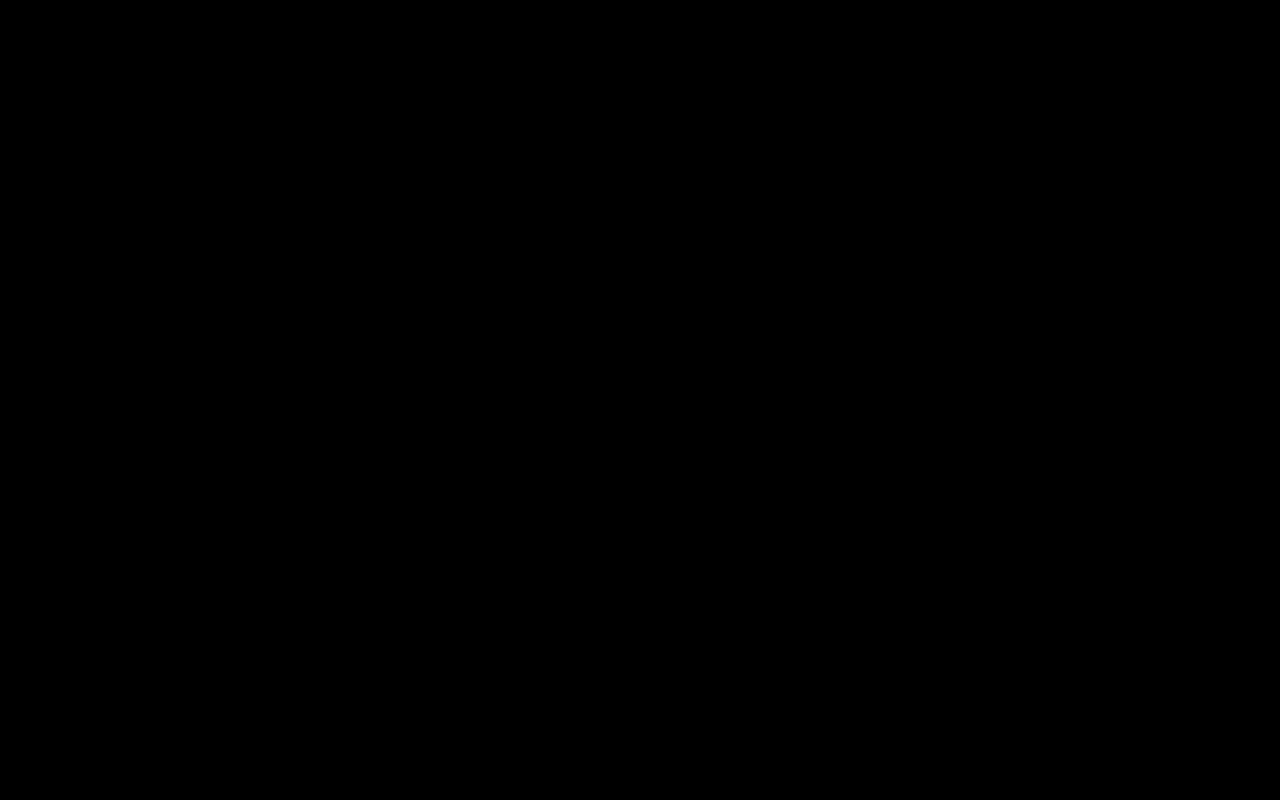
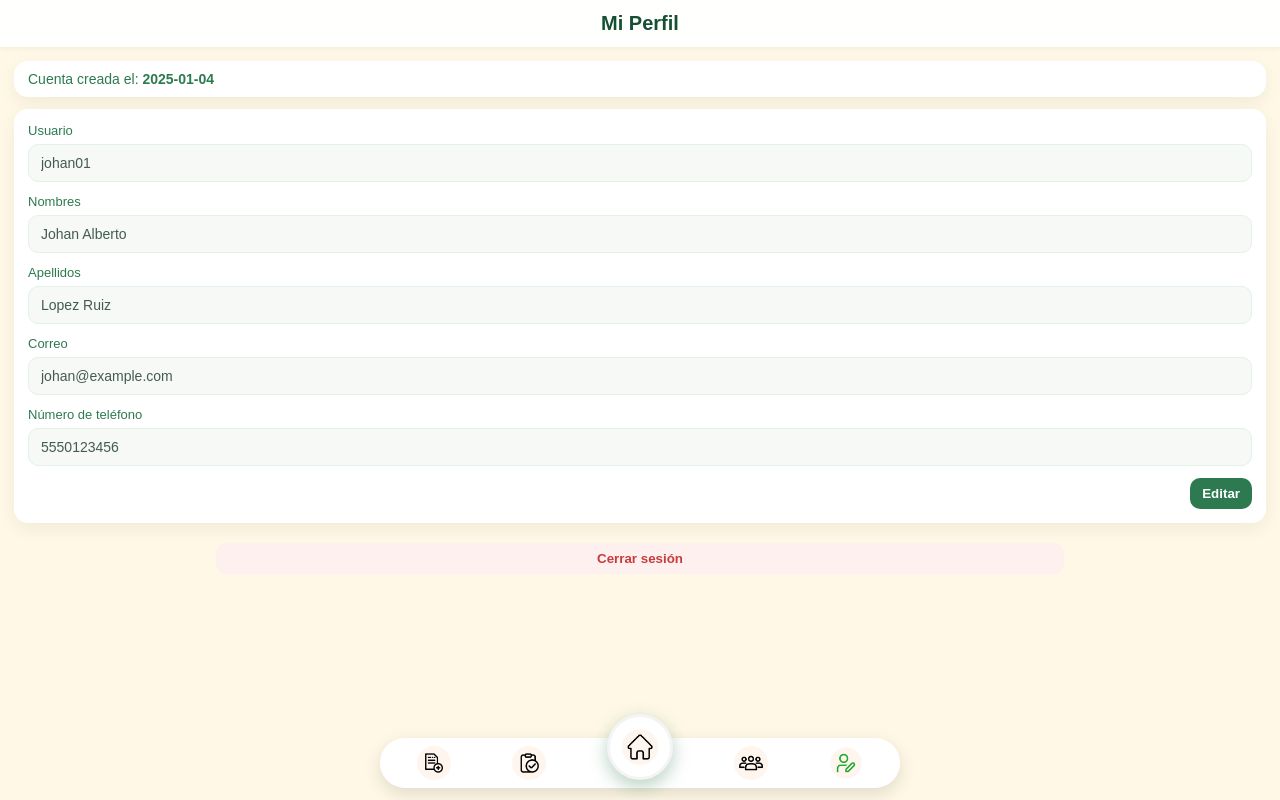
Before and after one commit to jerh011/ReportaUTS, a React (Vite) app: page /profile in a window 1280 px wide. Before the commit this address had no page. Built offline with nearby package versions, Linux system fonts and the light colour scheme.

Commit message:
Add user profile view/edit screen with validations

```diff
--- a/src/App.tsx
+++ b/src/App.tsx
@@ -4,6 +4,7 @@ import Register from "./pages/Register";
 import Home from "./pages/Home";
 import CreateReport from "./pages/CreateReport";
 import ReportesComunidad from "./pages/ReportesComunidad";
+import PerfilUsuario from "./pages/PerfilUsuario";
 
 export default function App() {
   return (
@@ -22,7 +23,11 @@ export default function App() {
         {/* Página de crear un reporte */}
         <Route path="/create" element={<CreateReport />} />
 
+        {/* Página de reportes de la comunidad */}
         <Route path="/community" element={<ReportesComunidad />} />
+
+        {/* Página de perfil del usuario */}
+        <Route path="/profile" element={<PerfilUsuario />} />
       </Routes>
     </BrowserRouter>
   );
--- /dev/null
+++ b/src/pages/PerfilUsuario.css
@@ -0,0 +1,136 @@
+/* PerfilUsuario.css */
+:root {
+  --bg: #fff8e6;
+  --card: #ffffff;
+  --accent: #2d7a50;
+  --muted: #6b8b75;
+  --soft-border: #e3f1e7;
+  --shadow: 0 6px 18px rgba(0,0,0,0.06);
+  --danger: #c83b3b;
+}
+
+.perfil-container {
+  min-height: 100vh;
+  background: var(--bg);
+  padding-bottom: 120px;
+  font-family: "Poppins", sans-serif;
+}
+
+/* HEADER */
+.perfil-header {
+  position: sticky;
+  top: 0;
+  z-index: 60;
+  display: flex;
+  justify-content: center;
+  align-items: center;
+  background: rgba(255,255,255,0.95);
+  padding: 12px 16px;
+  box-shadow: 0 1px 6px rgba(0,0,0,0.06);
+}
+
+.perfil-title-centered {
+  font-size: 20px;
+  margin: 0;
+  color: #155033;
+  text-align: center;
+}
+
+/* MAIN */
+.perfil-main {
+  padding: 14px;
+}
+
+.perfil-card {
+  background: var(--card);
+  border-radius: 14px;
+  padding: 14px;
+  box-shadow: var(--shadow);
+  margin-bottom: 12px;
+}
+
+/* Tarjeta más pequeña para la fecha */
+.small-info-card {
+  padding: 10px 14px;
+}
+
+.fecha-creacion {
+  margin: 0;
+  font-size: 14px;
+  color: #2d7a50;
+}
+
+/* CAMPOS */
+.perfil-row {
+  display: flex;
+  flex-direction: column;
+  margin-bottom: 12px;
+}
+
+.perfil-row label {
+  font-size: 13px;
+  color: #2d7a50;
+  margin-bottom: 6px;
+}
+
+.perfil-row input {
+  padding: 10px 12px;
+  border-radius: 10px;
+  border: 1px solid var(--soft-border);
+  background: #fbfefb;
+  outline: none;
+  font-size: 14px;
+}
+
+.perfil-row input[readonly] {
+  background: #f6f9f6;
+  color: #445c4f;
+}
+
+/* botones dentro del card abajo-derecha */
+.perfil-actions-bottom {
+  display: flex;
+  justify-content: flex-end;
+  gap: 8px;
+  margin-top: 10px;
+}
+
+/* BOTONES */
+.btn-editar,
+.btn-cancel,
+.btn-guardar,
+.btn-logout {
+  border: none;
+  border-radius: 10px;
+  padding: 8px 12px;
+  cursor: pointer;
+  font-weight: 600;
+}
+
+.btn-editar { background: #2d7a50; color: white; }
+.btn-cancel { background: #efefef; color: #333; }
+.btn-guardar { background: var(--accent); color: white; }
+
+/* LOGOUT */
+.perfil-logout-wrap {
+  padding: 8px 20px;
+  text-align: center;
+}
+
+.small-logout-btn {
+  width: 70%;
+  background: #fff0f0;
+  color: var(--danger);
+}
+
+/* errores */
+.error {
+  color: var(--danger);
+  font-size: 12px;
+  margin-top: 6px;
+}
+
+.invalid {
+  border-color: rgba(200, 59, 59, 0.8) !important;
+  box-shadow: 0 2px 6px rgba(200,59,59,0.06);
+}
--- /dev/null
+++ b/src/pages/PerfilUsuario.tsx
@@ -0,0 +1,241 @@
+import React, { useState } from "react";
+import "./PerfilUsuario.css";
+import BottomNav from "../components/BottomNav";
+
+type UserData = {
+  username: string;
+  nombres: string;
+  apellidos: string;
+  correo: string;
+  no_cel: string | null;
+  created_at: string;
+};
+
+type UpdateUserPayload = {
+  username: string;
+  nombres: string;
+  apellidos: string;
+  correo: string;
+  no_cel: string | null;
+  password?: string;
+};
+
+export default function PerfilUsuario() {
+  const [user, setUser] = useState<UserData>({
+    username: "johan01",
+    nombres: "Johan Alberto",
+    apellidos: "Lopez Ruiz",
+    correo: "johan@example.com",
+    no_cel: "5550123456",
+    created_at: "2025-01-04",
+  });
+
+  const [editing, setEditing] = useState(false);
+  const [errors, setErrors] = useState<Record<string, string>>({});
+  const [newPassword, setNewPassword] = useState("");
+  const [confirmPassword, setConfirmPassword] = useState("");
+
+  const validate = () => {
+    const errs: Record<string, string> = {};
+
+    const namesRegex = /^[A-Za-zÁ-Úá-úÑñ]+( [A-Za-zÁ-Úá-úÑñ]+)*$/;
+    const usernameRegex = /^[A-Za-z0-9_.-]+$/;
+    const emailRegex = /^[^\s@]+@[^\s@]+\.[^\s@]+$/;
+
+    if (!namesRegex.test(user.nombres.trim())) {
+      errs.nombres = "Solo letras y un espacio entre palabras.";
+    }
+    if (!namesRegex.test(user.apellidos.trim())) {
+      errs.apellidos = "Solo letras y un espacio entre palabras.";
+    }
+    if (!usernameRegex.test(user.username.trim())) {
+      errs.username = "Solo letras, números y _, ., -";
+    }
+    if (!emailRegex.test(user.correo.trim())) {
+      errs.correo = "Correo inválido.";
+    }
+    if (user.no_cel && !/^\d{10}$/.test(user.no_cel.trim())) {
+      errs.no_cel = "Debe tener 10 dígitos.";
+    }
+
+    if (newPassword) {
+      if (newPassword.length < 6) {
+        errs.newPassword = "Mínimo 6 caracteres.";
+      }
+      if (newPassword !== confirmPassword) {
+        errs.confirmPassword = "Las contraseñas no coinciden.";
+      }
+    }
+
+    setErrors(errs);
+    return Object.keys(errs).length === 0;
+  };
+
+  const handleInput = (e: React.ChangeEvent<HTMLInputElement>) => {
+    const { name, value } = e.target;
+    setUser((prev) => ({ ...prev, [name]: value }));
+  };
+
+  const saveChanges = () => {
+    if (!validate()) return;
+
+    const payload: UpdateUserPayload = {
+      username: user.username.trim(),
+      nombres: user.nombres.trim(),
+      apellidos: user.apellidos.trim(),
+      correo: user.correo.trim(),
+      no_cel: user.no_cel ? user.no_cel.trim() : null,
+    };
+
+    if (newPassword.trim()) {
+      payload.password = newPassword.trim();
+    }
+
+    console.log("Payload final:", payload);
+
+    setEditing(false);
+    setNewPassword("");
+    setConfirmPassword("");
+  };
+
+  return (
+    <div className="perfil-container">
+
+      {/* HEADER */}
+      <header className="perfil-header">
+        <h1 className="perfil-title-centered">Mi Perfil</h1>
+      </header>
+
+      {/* MAIN */}
+      <div className="perfil-main">
+
+        {/* FECHA DE CREACIÓN */}
+        <div className="perfil-card small-info-card">
+          <p className="fecha-creacion">
+            Cuenta creada el: <strong>{user.created_at}</strong>
+          </p>
+        </div>
+
+        {/* CAMPOS */}
+        <div className="perfil-card">
+
+          <div className="perfil-row">
+            <label>Usuario</label>
+            <input
+              name="username"
+              value={user.username}
+              onChange={handleInput}
+              readOnly={!editing}
+              className={errors.username ? "invalid" : ""}
+            />
+            {errors.username && <span className="error">{errors.username}</span>}
+          </div>
+
+          <div className="perfil-row">
+            <label>Nombres</label>
+            <input
+              name="nombres"
+              value={user.nombres}
+              onChange={handleInput}
+              readOnly={!editing}
+              className={errors.nombres ? "invalid" : ""}
+            />
+            {errors.nombres && <span className="error">{errors.nombres}</span>}
+          </div>
+
+          <div className="perfil-row">
+            <label>Apellidos</label>
+            <input
+              name="apellidos"
+              value={user.apellidos}
+              onChange={handleInput}
+              readOnly={!editing}
+              className={errors.apellidos ? "invalid" : ""}
+            />
+            {errors.apellidos && <span className="error">{errors.apellidos}</span>}
+          </div>
+
+          <div className="perfil-row">
+            <label>Correo</label>
+            <input
+              name="correo"
+              value={user.correo}
+              onChange={handleInput}
+              readOnly={!editing}
+              className={errors.correo ? "invalid" : ""}
+            />
+            {errors.correo && <span className="error">{errors.correo}</span>}
+          </div>
+
+          <div className="perfil-row">
+            <label>Número de teléfono</label>
+            <input
+              name="no_cel"
+              value={user.no_cel ?? ""}
+              onChange={handleInput}
+              readOnly={!editing}
+              className={errors.no_cel ? "invalid" : ""}
+            />
+            {errors.no_cel && <span className="error">{errors.no_cel}</span>}
+          </div>
+
+          {editing && (
+            <>
+              <div className="perfil-row">
+                <label>Nueva contraseña</label>
+                <input
+                  type="password"
+                  value={newPassword}
+                  onChange={(e) => setNewPassword(e.target.value)}
+                  className={errors.newPassword ? "invalid" : ""}
+                />
+                {errors.newPassword && (
+                  <span className="error">{errors.newPassword}</span>
+                )}
+              </div>
+
+              <div className="perfil-row">
+                <label>Confirmar nueva contraseña</label>
+                <input
+                  type="password"
+                  value={confirmPassword}
+                  onChange={(e) => setConfirmPassword(e.target.value)}
+                  className={errors.confirmPassword ? "invalid" : ""}
+                />
+                {errors.confirmPassword && (
+                  <span className="error">{errors.confirmPassword}</span>
+                )}
+              </div>
+            </>
+          )}
+
+          {/* BOTONES DENTRO DEL CARD ABAJO DERECHA */}
+          <div className="perfil-actions-bottom">
+            {!editing ? (
+              <button className="btn-editar" onClick={() => setEditing(true)}>
+                Editar
+              </button>
+            ) : (
+              <>
+                <button className="btn-cancel" onClick={() => setEditing(false)}>
+                  Cancelar
+                </button>
+                <button className="btn-guardar" onClick={saveChanges}>
+                  Guardar
+                </button>
+              </>
+            )}
+          </div>
+
+        </div>
+
+        {/* LOGOUT */}
+        <div className="perfil-logout-wrap">
+          <button className="btn-logout small-logout-btn">Cerrar sesión</button>
+        </div>
+      </div>
+
+      <BottomNav />
+    </div>
+  );
+}
```
Also changed, not shown: public/icons/Detalles Usuario V2.png (added).
